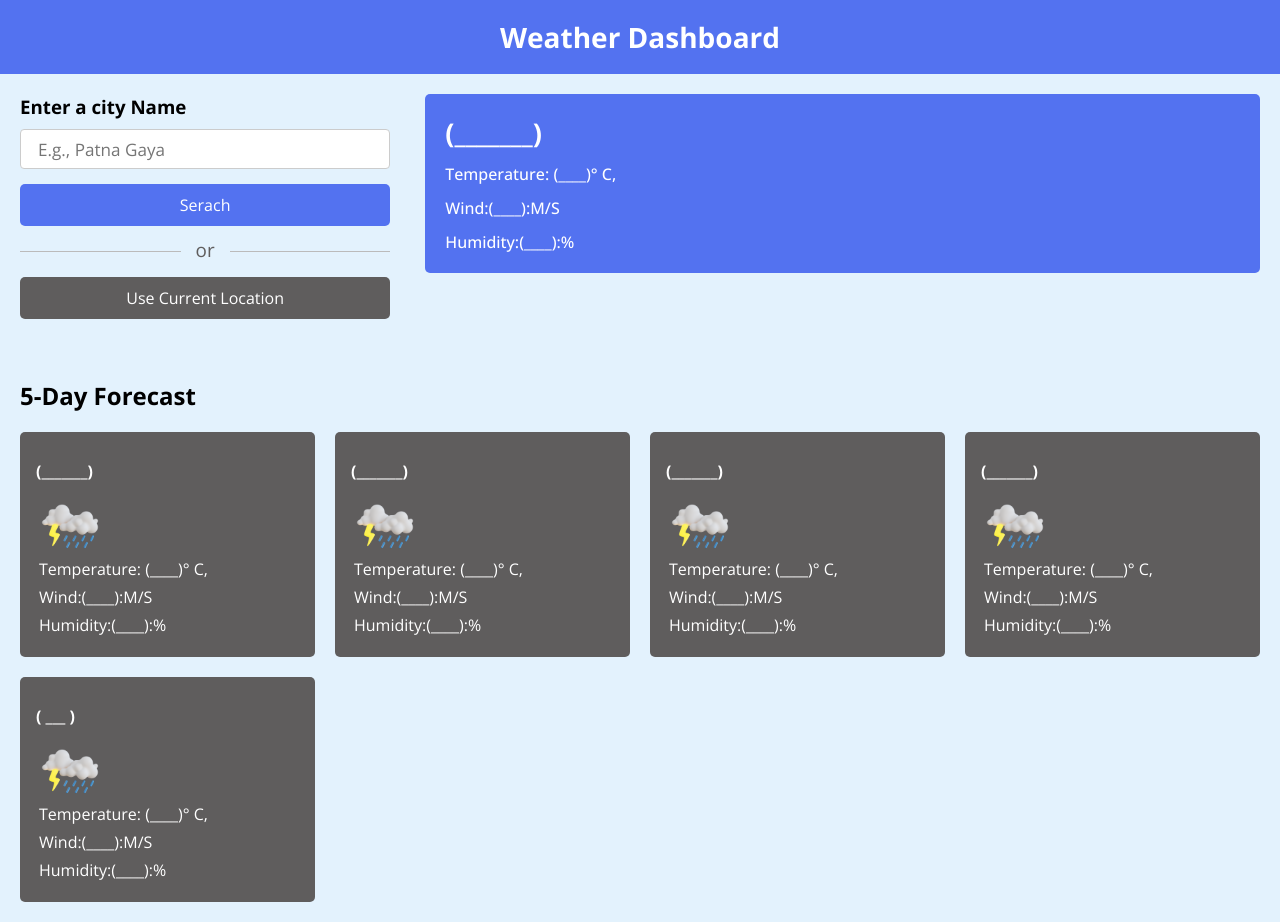
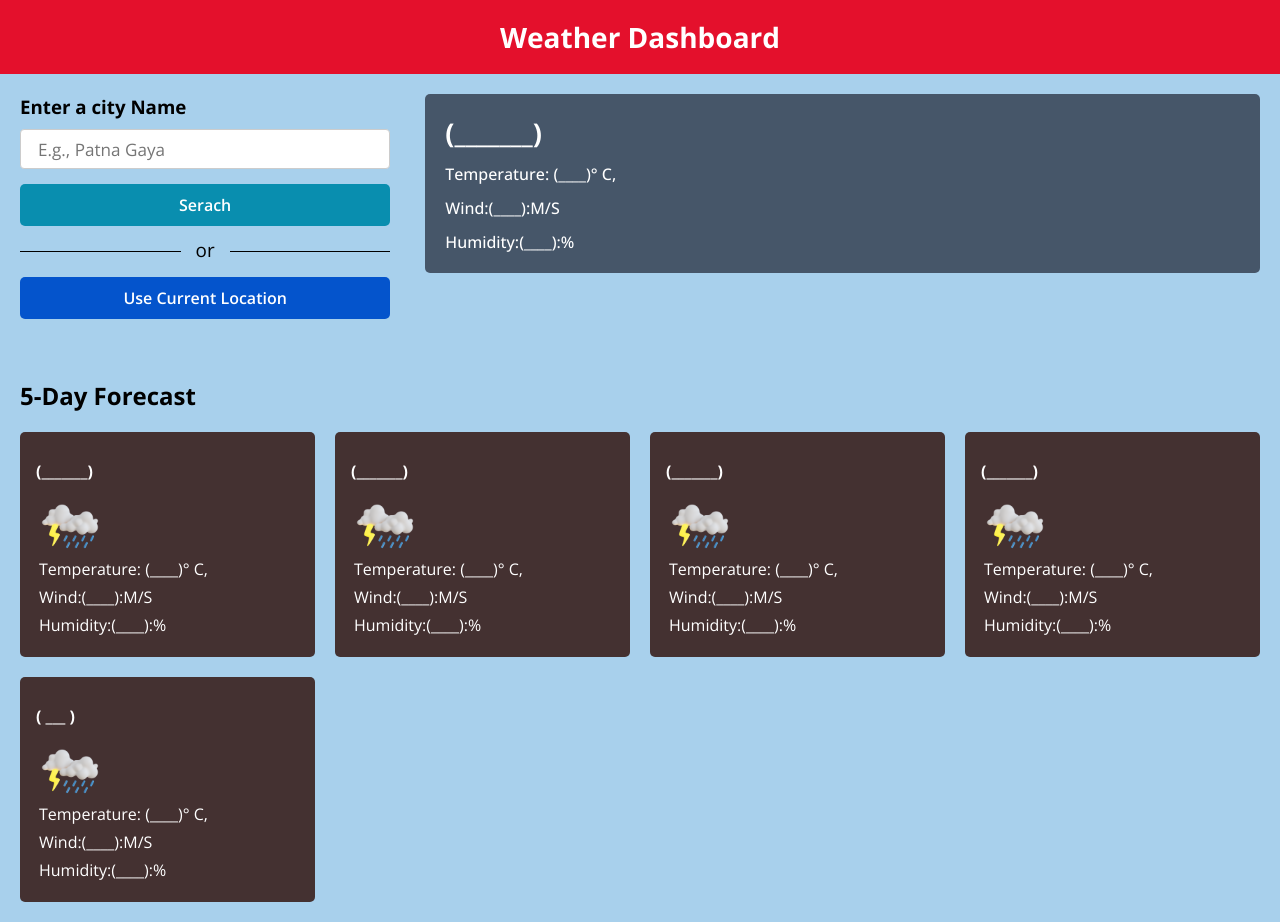
Before and after one commit to self-raj/weatherapp, a plain HTML site: page index.html in a window 1280 px wide. Drawn offline with nearby package versions, Linux system fonts and the light colour scheme; a web font is replaced by a local one.

Commit message:
final project done

```diff
--- a/css/style.css
+++ b/css/style.css
@@ -10,14 +10,14 @@
 }
 
 body {
-    background-color: #e3f2fd;
+    background-color: #a8d0ec;
 }
 
 h1 {
     color: white;
     font-size: 1.75rem;
     padding: 18px 0;
-    background: #5372f0;
+    background: #e4102c;
     text-align: center;
 }
 
@@ -50,7 +50,7 @@ h1 {
 .weather-input .separator {
     width: 100%;
     height: 1px;
-    background-color: #bbb;
+    background-color: #000000;
     margin: 25px 0;
     display: flex;
     justify-content: center;
@@ -59,10 +59,10 @@ h1 {
 
 .weather-input .separator::before {
     content: "or";
-    color: #5f5d5d;
+    color: #000000;
     font-size: 1.18rem;
     padding: 0 15px;
-    background-color: #e3f2fd;
+    background-color:#a8d0ec;
     margin-top: -4px;
 }
 
@@ -74,13 +74,18 @@ h1 {
     border: none;
     border-radius: 5px;
     color: rgb(255, 255, 255);
-    background: #5372f0;
+    background: #098eaf;
     font-size: 1rem;
+    transition: all 0.5s ease-in-out;
+    font-weight: 600;
 
 }
-
+.weather-input button:hover{
+    background-color: #bb0569;
+    color: black;
+}
 .weather-input .location-btn {
-    background-color: #5f5d5d;
+    background-color: #0454cc;
 
 }
 
@@ -93,9 +98,11 @@ h1 {
     display: flex;
     color: #fff;
     padding: 20px 70px;
-    background-color: #5372f0;
+    background-color: #141827a8;
     justify-content: space-between;
+    border-radius: 5px;
 }
+
 
 .current-weather h2 {
     font-size: 1.7rem;
@@ -139,7 +146,7 @@ h1 {
 }
 
 .weather-cards .card {
-    background-color: #5f5d5d;
+    background-color: #443131;
     padding: 18px 16px;
     list-style: none;
     color: white;
--- a/js/script.js
+++ b/js/script.js
@@ -20,8 +20,8 @@ const create_weather_card = (City_name, weather_item, index) => {
 
 `
     }
-         else {
-                return `<li class="card">
+    else {
+        return `<li class="card">
                 <h2>(${weather_item.dt_txt.split(" ")[0]})</h2>
                 <img src="https://openweathermap.org/img/wn/${weather_item.weather[0].icon}@2x.png" alt="weather-icon">
                 <h4>Temp: ${(weather_item.main.temp - 273.15).toFixed(2)}° C,</h4>
@@ -77,22 +77,28 @@ const weather_details = (City_name, lat, lon) => {
         });
 }
 
- // this funcation find city name
+// this funcation find city name
 
 const get_city = async () => {
+    if (city_input.value.trim() === "") {
+        alert("Please enter a city name");
+        return;
+    }
     const find_city = city_input.value.trim();
     if (!find_city) return;
     const location_api = `http://api.openweathermap.org/geo/1.0/direct?q=${find_city}&limit=1&appid=${API_KEY}`
 
     city_input.value = "";
+
     fetch(location_api)
         .then(function (res) {
             return res.json();
         })
         .then(function (data) {
-            if (!data.length){
-                alert(`Sorry, location "${find_city}" not found. Please enter a valid city name.`);
-             return;}
+            if (!data.length) {
+                alert(`${find_city}location not found. Please enter a valid city name.`);
+                return;
+            }
 
             const { name, lat, lon } = data[0]
             weather_details(name, lat, lon)
@@ -101,7 +107,7 @@ const get_city = async () => {
         .catch(function (error) {
             console.log("Error fetching data:", error);
         });
-            // console.log(location_api);
+    // console.log(location_api);
 }
 
 
@@ -110,32 +116,32 @@ const get_city = async () => {
 const get_current_location = () => {
     navigator.geolocation.getCurrentPosition(
         position => {
-            console.log(position);
+            const { latitude, longitude } = position.coords;
 
-            const { latitude, longitude } = position.coords;
-            const reverse_url = `http://api.openweathermap.org/geo/1.0/reverse?lat=${latitude}&lon=${longitude}&limit=1&appid=${API_KEY}`;
+            const reverse_url = `https://api.openweathermap.org/geo/1.0/reverse?lat=${latitude}&lon=${longitude}&limit=1&appid=${API_KEY}`;
 
             fetch(reverse_url)
                 .then(function (res) {
                     return res.json();
                 })
                 .then(function (data) {
-                    const { name } = data[0]
-                    weather_details(name, latitude, longitude)
-
+                    const { name } = data[0];
+                    weather_details(name, latitude, longitude);
                 })
                 .catch(function (error) {
                     console.log("Error fetching data:", error);
                 });
-        }),
-
+        },
         error => {
             console.error(error);
-            if (error.code === error.PERMISSION_DENIDE) {
-                alert("allow loction")
+            if (error.code === error.PERMISSION_DENIED) {
+                alert("Please allow location access.");
             }
+
         }
-}
+    );
+};
+
 
 
 
```
Also changed, not shown: 1 other file.
